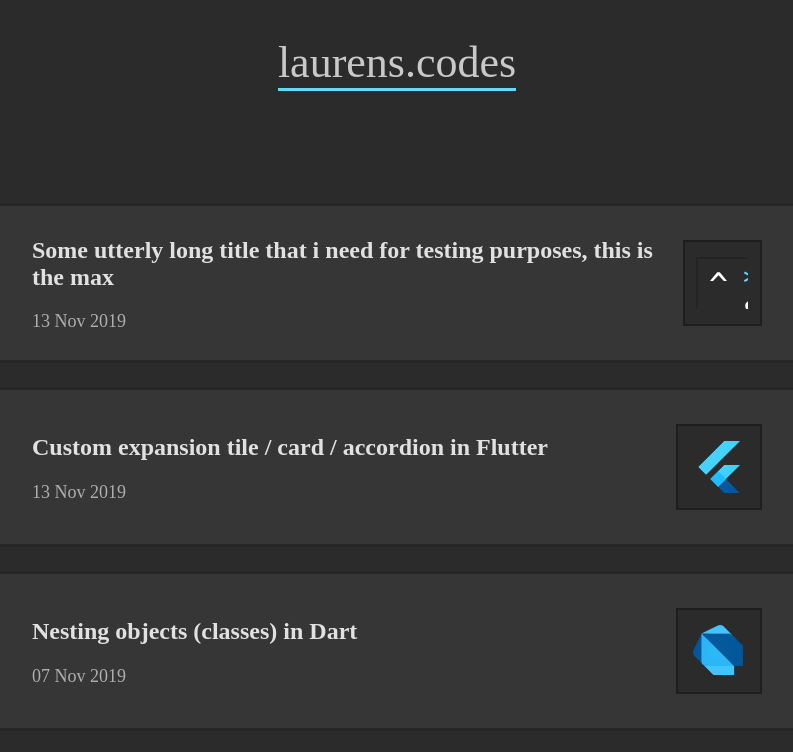
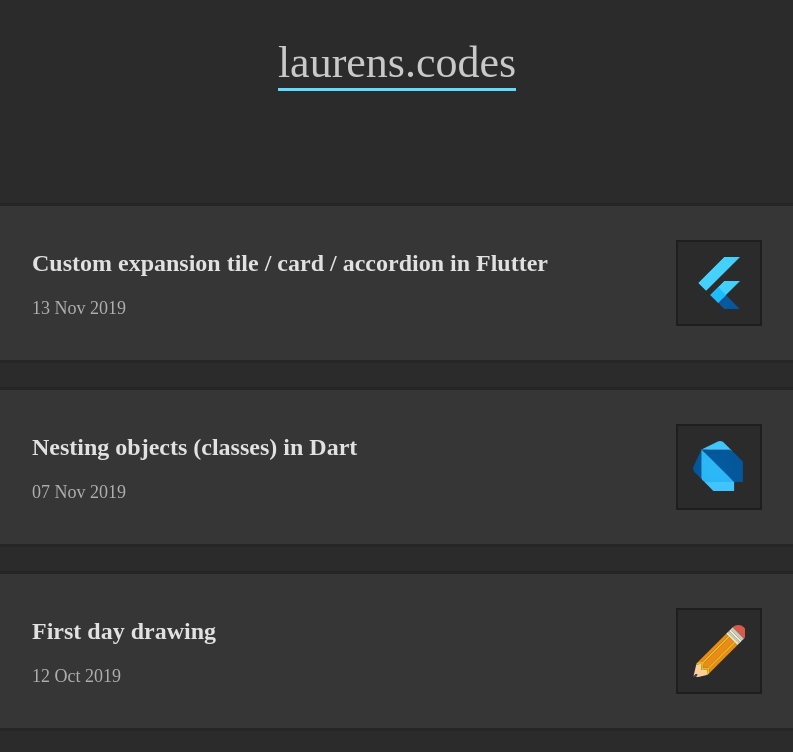
Before and after one commit to laurensdewaele/laurens.codes, a plain HTML site: page website/index.html in a window 1280 px wide. Shown: the top 752 px of the page, without its empty margins (243-1036 px from the left). Drawn offline with Linux system fonts and the light colour scheme; a web font is replaced by a local one.

Commit message:
lol testing was still in there

```diff
--- a/website/index.html
+++ b/website/index.html
@@ -42,48 +42,7 @@
       <a href="./index.html"><h1>laurens.codes</h1></a>
     </nav>
     <main>
-      <a href="./test.html">
-        <article class="article-index-page">
-          <header>
-            <div>
-              <h2>
-                Some utterly long title that i need for testing purposes, this
-                is the max
-              </h2>
-              <p>
-                <time datetime="2019-11-13">
-                  13 Nov 2019
-                </time>
-              </p>
-            </div>
-            <div class="svg-container">
-              <svg
-                aria-labelledby="svgDesc"
-                width="80"
-                height="80"
-                fill="none"
-                xmlns="http://www.w3.org/2000/svg"
-              >
-                <desc id="svgDesc">react logo</desc>
-                <path
-                  fill="#2B2B2B"
-                  stroke="#242424"
-                  stroke-width="2"
-                  d="M1 1h78v78H1z"
-                />
-                <path
-                  d="M20.16 54.082h5.156V60H20.16v-5.918zm44.112-37.841l-6.504 3.516 6.504 3.53-1.026 1.787-6.123-3.677v6.827h-2.095v-6.826l-6.123 3.676-1.025-1.787 6.518-3.53-6.518-3.516 1.025-1.801 6.123 3.676V11.29h2.095v6.826l6.123-3.676 1.026 1.801z"
-                  fill="#61DAFB"
-                />
-                <path
-                  d="M56.599 54.504v6.357c1.074-.029 1.914-.327 2.52-.893.605-.567.907-1.338.907-2.315 0-.908-.273-1.611-.82-2.11-.547-.507-1.416-.853-2.607-1.04zm-1.465-2.783v-6.05c-1.016.039-1.812.332-2.388.879-.566.547-.85 1.28-.85 2.197 0 .84.264 1.504.791 1.992.538.489 1.353.816 2.447.982zm1.465 15.688h-1.465L55.119 63a17.138 17.138 0 01-2.974-.41 17.902 17.902 0 01-2.9-.938v-2.636a13.62 13.62 0 002.945 1.391c.995.323 1.977.493 2.944.513v-6.71c-1.953-.302-3.423-.898-4.41-1.786-.986-.889-1.479-2.066-1.479-3.53 0-1.534.513-2.754 1.538-3.663 1.035-.918 2.486-1.445 4.35-1.582v-3.442H56.6l.014 3.442c.772.05 1.553.147 2.344.293.791.147 1.597.347 2.417.601v2.534c-.83-.42-1.64-.742-2.432-.967a9.845 9.845 0 00-2.343-.41v6.314c2.011.302 3.545.927 4.6 1.875 1.054.947 1.581 2.172 1.581 3.676s-.571 2.76-1.714 3.765c-1.132 1.006-2.617 1.553-4.453 1.64l-.014 4.44zM23.79 15.203l7.191 8.73-3.12-.014-5.376-5.757-5.361 5.757-3.135.015 7.207-8.73h2.593z"
-                  fill="#fff"
-                />
-              </svg>
-            </div>
-          </header>
-        </article> </a
-      ><a href="./custom_expanded_tile.html">
+      <a href="./custom_expanded_tile.html">
         <article class="article-index-page">
           <header>
             <div>
```
